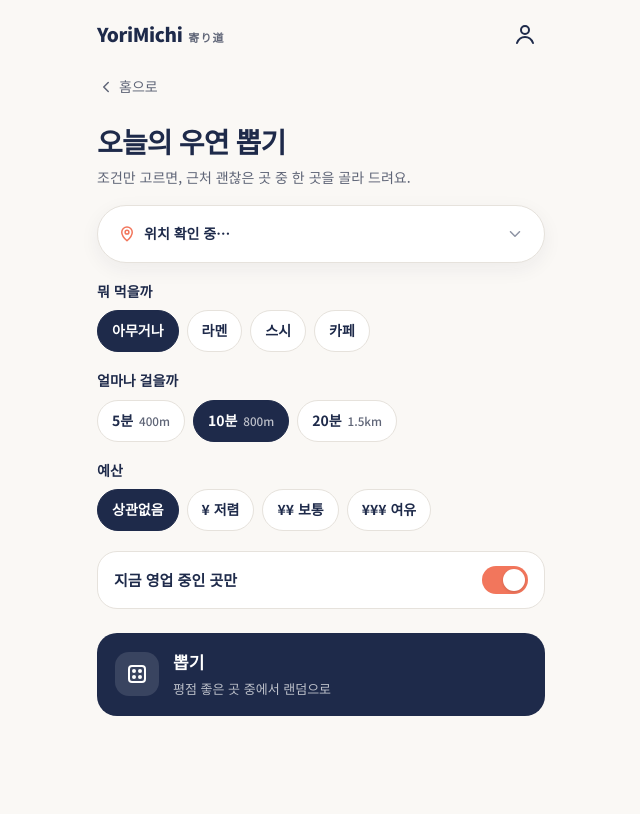
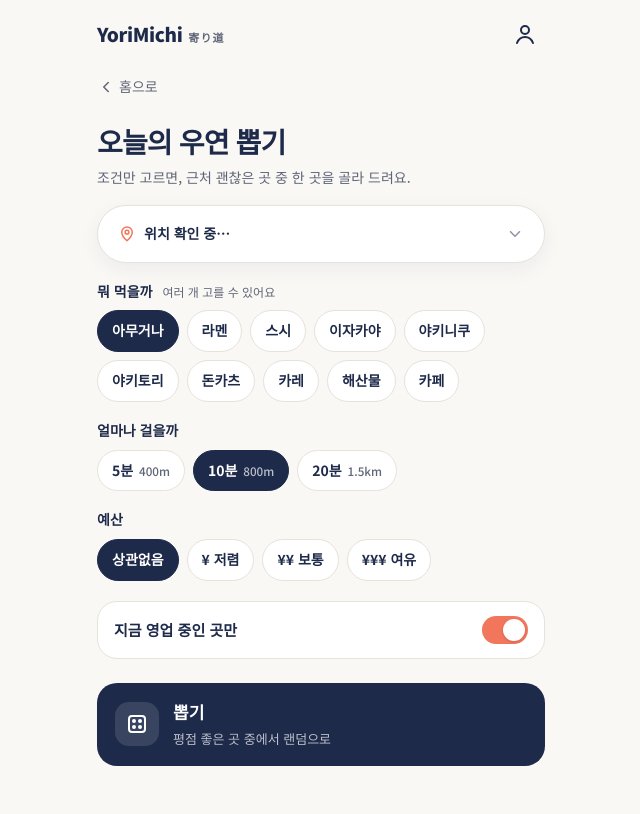
Before and after one commit to BigStep02/YoriMichi, a Spring Boot app: page /draw.html in a window 1280 px wide. Shown: the whole page, without its empty margins (319-959 px from the left). Before the commit the page ends 716 px from the top, so only its background shows below. Run offline with Spring Boot 4, Linux system fonts and the light colour scheme; some of the project's set-up classes (security, data sources, template engines, error pages and the like) are left out, and stand-ins take their place.

Commit message:
feat: 맛집 뽑기 다중 카테고리 선택 + 결과 전 힌트 단계
- 카테고리 9종 + 아무거나, 여러 개 선택 (아무거나는 단독, 모두 해제 시 아무거나)
- 뽑은 뒤 장르·거리·가격대·평점 힌트를 먼저 보여주고 '열어보기'로 결과 공개
- 힌트를 보는 동안 상세(R-02) 미리 요청
- 결과에 食べログ 검색 링크 추가

```diff
--- a/src/main/resources/static/css/app.css
+++ b/src/main/resources/static/css/app.css
@@ -476,7 +476,8 @@ a.cat:hover { transform: translateY(-2px); }
   min-height: 40px;
 }
 .chips button small { font-weight: 500; color: var(--gray); margin-left: 2px; }
-.chips button[aria-checked="true"] { background: var(--navy); border-color: var(--navy); color: var(--white); }
+.chips button[aria-checked="true"], .chips button[aria-pressed="true"] { background: var(--navy); border-color: var(--navy); color: var(--white); }
+.opt-hint { font-size: 12px; font-weight: 500; color: var(--gray); margin-left: 6px; }
 .chips button[aria-checked="true"] small { color: rgba(255,255,255,0.7); }
 
 .switch-row {
@@ -550,3 +551,20 @@ a.cat:hover { transform: translateY(-2px); }
 
 .empty-state { text-align: center; padding: 50px 8px 20px; }
 .empty-state h2 { margin: 16px 0 6px; font-size: 20px; font-weight: 800; }
+
+/* ---------- 뽑기 힌트 ---------- */
+.hint-card { position: relative; background: var(--navy); color: var(--white); border-radius: 24px; padding: 26px 20px 20px; overflow: hidden; }
+.hint-seal { position: absolute; right: -18px; top: -22px; width: 104px; height: 104px; border-radius: 50%; background: var(--coral); opacity: 0.9; display: grid; place-items: center; padding: 20px 18px 0 0; }
+.hint-seal svg { animation: lamp-swing 1.4s ease-in-out infinite alternate; transform-origin: 50% 0; }
+.hint-title { margin: 0; font-size: 22px; max-width: 70%; line-height: 1.35; font-weight: 900; position: relative; }
+.hint-sub { margin: 6px 0 0; font-size: 13px; color: rgba(255,255,255,0.7); max-width: 72%; position: relative; }
+.clues { margin: 22px 0 0; display: grid; gap: 10px; }
+.clue { display: flex; align-items: center; gap: 12px; background: rgba(255,255,255,0.08); border-radius: 14px; padding: 12px 14px; opacity: 0; transform: translateY(6px); animation: clue-in 0.35s ease-out forwards; }
+.clue dt { flex: none; width: 48px; font-size: 12px; font-weight: 800; color: rgba(255,255,255,0.6); }
+.clue dd { margin: 0; font-size: 15px; font-weight: 700; }
+.clue .muted { color: rgba(255,255,255,0.6); }
+@keyframes clue-in { to { opacity: 1; transform: none; } }
+.result-card.reveal { animation: reveal-in 0.45s ease-out; }
+@keyframes reveal-in { from { opacity: 0; transform: scale(0.97); } to { opacity: 1; transform: none; } }
+@media (prefers-reduced-motion: reduce) { .clue { animation: none; opacity: 1; transform: none; } .result-card.reveal { animation: none; } }
+.btn-sub { display: flex; align-items: center; justify-content: center; min-height: 44px; border-radius: 14px; background: var(--ivory); border: 1px solid var(--line); color: var(--navy); font-weight: 700; font-size: 14px; text-decoration: none; }
--- a/src/main/resources/static/draw.html
+++ b/src/main/resources/static/draw.html
@@ -22,12 +22,18 @@
       <div id="search-bar"></div>
 
       <div class="opt-group">
-        <div class="opt-label">뭐 먹을까</div>
-        <div class="chips" role="radiogroup" aria-label="종류" data-opt="category">
-          <button type="button" role="radio" data-v="ALL" aria-checked="true">아무거나</button>
-          <button type="button" role="radio" data-v="RAMEN">라멘</button>
-          <button type="button" role="radio" data-v="SUSHI">스시</button>
-          <button type="button" role="radio" data-v="CAFE">카페</button>
+        <div class="opt-label">뭐 먹을까 <small class="opt-hint">여러 개 고를 수 있어요</small></div>
+        <div class="chips" role="group" aria-label="종류 (여러 개 선택)" data-opt="category" data-multi>
+          <button type="button" data-v="ALL" aria-pressed="true">아무거나</button>
+          <button type="button" data-v="RAMEN" aria-pressed="false">라멘</button>
+          <button type="button" data-v="SUSHI" aria-pressed="false">스시</button>
+          <button type="button" data-v="IZAKAYA" aria-pressed="false">이자카야</button>
+          <button type="button" data-v="YAKINIKU" aria-pressed="false">야키니쿠</button>
+          <button type="button" data-v="YAKITORI" aria-pressed="false">야키토리</button>
+          <button type="button" data-v="TONKATSU" aria-pressed="false">돈카츠</button>
+          <button type="button" data-v="CURRY" aria-pressed="false">카레</button>
+          <button type="button" data-v="SEAFOOD" aria-pressed="false">해산물</button>
+          <button type="button" data-v="CAFE" aria-pressed="false">카페</button>
         </div>
       </div>
 
--- a/src/main/resources/static/js/draw.js
+++ b/src/main/resources/static/js/draw.js
@@ -21,13 +21,31 @@ const steps = {
 };
 const resultEl = steps.result;
 
-const opts = { category: 'ALL', radiusM: '800', maxPrice: '', openNow: true };
+const opts = { category: ['ALL'], radiusM: '800', maxPrice: '', openNow: true };
 let loc = null;
 let excluded = []; // 이번 조건에서 이미 뽑힌 곳 (다시 뽑기용)
 let drawSeq = 0;
 
 // ---------- 조건 ----------
-document.querySelectorAll('.chips[data-opt]').forEach(group => {
+// 종류: 여러 개 선택. '아무거나'는 단독, 다 끄면 '아무거나'로 돌아감
+const catGroup = document.querySelector('.chips[data-multi]');
+catGroup.addEventListener('click', (e) => {
+  const btn = e.target.closest('button[data-v]');
+  if (!btn) return;
+  const btns = [...catGroup.querySelectorAll('button')];
+  const anyBtn = btns.find(b => b.dataset.v === 'ALL');
+  if (btn === anyBtn) {
+    btns.forEach(b => b.setAttribute('aria-pressed', String(b === anyBtn)));
+  } else {
+    btn.setAttribute('aria-pressed', String(btn.getAttribute('aria-pressed') !== 'true'));
+    const picked = btns.filter(b => b !== anyBtn && b.getAttribute('aria-pressed') === 'true');
+    anyBtn.setAttribute('aria-pressed', String(picked.length === 0));
+  }
+  opts.category = btns.filter(b => b.getAttribute('aria-pressed') === 'true').map(b => b.dataset.v);
+  excluded = [];
+});
+
+document.querySelectorAll('.chips[data-opt]:not([data-multi])').forEach(group => {
   group.addEventListener('click', (e) => {
     const btn = e.target.closest('button[data-v]');
     if (!btn) return;
@@ -67,7 +85,7 @@ async function draw() {
     lat: (loc?.lat ?? 34.6687).toFixed(6),
     lng: (loc?.lng ?? 135.5013).toFixed(6),
     radiusM: opts.radiusM,
-    category: opts.category,
+    category: opts.category.join(','),
     openNow: String(opts.openNow),
   });
   if (opts.maxPrice) q.set('maxPrice', opts.maxPrice);
@@ -89,9 +107,50 @@ async function draw() {
 
   excluded.push(data.pick.placeId);
   if (excluded.length > 20) excluded = excluded.slice(-20);
-  renderResult(data);
+  const detailPromise = loadDetailData(data.pick); // 힌트 보는 동안 미리 불러둠
+  renderHint(data, () => {
+    renderResult(data);
+    resultEl.querySelector('.result-card').classList.add('reveal');
+    applyDetail(data.pick, mySeq, detailPromise);
+  });
   show('result');
-  loadDetail(data.pick, mySeq);
+}
+
+// ---------- 미리보기 (가게 이름 대신 조건만 먼저) ----------
+function hintLantern() {
+  return `<svg viewBox="0 0 40 56" width="40" height="56"><rect x="12" y="0" width="16" height="5" rx="2" fill="#1E2A4A"/><ellipse cx="20" cy="27" rx="17" ry="20" fill="#FAF8F5"/><path d="M4 20h32M3 27h34M4 34h32" stroke="#F2765C" stroke-width="1.6"/><rect x="12" y="46" width="16" height="5" rx="2" fill="#1E2A4A"/><line x1="20" y1="51" x2="20" y2="56" stroke="#1E2A4A" stroke-width="2"/></svg>`;
+}
+function renderHint(data, onReveal) {
+  const p = data.pick;
+  const clues = [
+    p.typeLabel ? { k: '장르', v: `<span lang="ja">${esc(p.typeLabel)}</span>` } : null,
+    { k: '거리', v: walkLabel(p.distanceM) },
+    p.priceLevel != null ? { k: '가격대', v: priceLabel(p.priceLevel) } : null,
+    p.rating != null ? { k: '평점', v: `<span class="star">★ ${p.rating.toFixed(1)}</span> <span class="muted">· 리뷰 ${p.ratingCount.toLocaleString()}개</span>` } : null,
+  ].filter(Boolean);
+
+  resultEl.innerHTML = `
+    <p class="result-kicker">오늘의 우연</p>
+    <article class="hint-card">
+      <div class="hint-seal" aria-hidden="true">${hintLantern()}</div>
+      <h2 class="hint-title">오늘의 한 끼가 정해졌어요</h2>
+      <p class="muted hint-sub">근처 ${data.candidateCount}곳 중 보정 평점 상위 ${data.poolCount}곳에서 골랐어요. 조건이 마음에 들면 열어보세요</p>
+      <dl class="clues">
+        ${clues.map((c, i) => `<div class="clue" style="animation-delay:${0.15 + i * 0.18}s"><dt>${c.k}</dt><dd>${c.v}</dd></div>`).join('')}
+      </dl>
+    </article>
+    <div class="r-actions">
+      <button type="button" class="btn-primary" data-reveal>열어보기</button>
+      <button type="button" class="btn-ghost" data-redraw>${icons.dice('icon')} 별로예요, 다시 뽑기</button>
+    </div>
+    <button type="button" class="text-btn" data-change>조건 바꾸기</button>`;
+
+  resultEl.querySelector('[data-reveal]').addEventListener('click', () => {
+    onReveal();
+    window.scrollTo({ top: 0, behavior: 'smooth' });
+  });
+  resultEl.querySelector('[data-redraw]').addEventListener('click', () => draw());
+  resultEl.querySelector('[data-change]').addEventListener('click', () => show('form'));
 }
 
 // ---------- 결과 ----------
@@ -134,6 +193,7 @@ function renderResult(data) {
 
     <div class="r-actions">
       <a class="btn-primary" href="${esc(p.googleMapsUri)}" target="_blank" rel="noopener">${icons.map('icon')} 구글 지도에서 길찾기</a>
+      <a class="btn-sub" href="https://www.google.com/search?q=${encodeURIComponent('食べログ ' + p.name)}" target="_blank" rel="noopener"><span lang="ja">食べログ</span>에서 찾아보기 ↗</a>
       <button type="button" class="btn-ghost" data-redraw>${icons.dice('icon')} 다시 뽑기</button>
     </div>
     <button type="button" class="text-btn" data-change>조건 바꾸기</button>
@@ -143,13 +203,16 @@ function renderResult(data) {
   resultEl.querySelector('[data-change]').addEventListener('click', () => show('form'));
 }
 
-async function loadDetail(pick, mySeq) {
-  let d;
+async function loadDetailData(pick) {
   try {
-    d = MOCK ? await mockDetail() : await api(`/api/restaurants/${encodeURIComponent(pick.placeId)}`, { auth: false });
+    return MOCK ? await mockDetail() : await api(`/api/restaurants/${encodeURIComponent(pick.placeId)}`, { auth: false });
   } catch {
-    d = null;
+    return null;
   }
+}
+
+async function applyDetail(pick, mySeq, detailPromise) {
+  const d = await detailPromise;
   if (mySeq !== drawSeq) return;
 
   const aiEl = resultEl.querySelector('[data-ai]');
```
